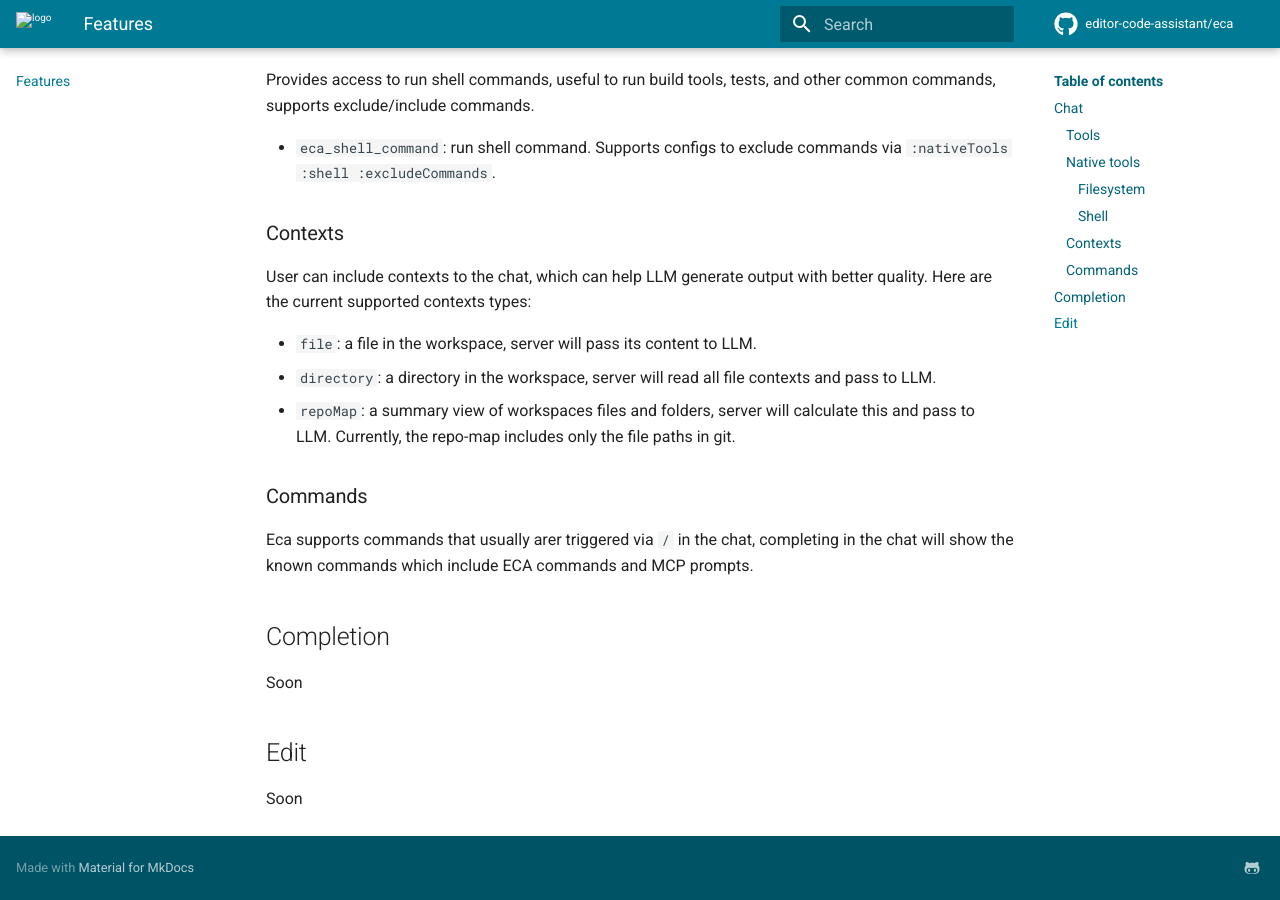
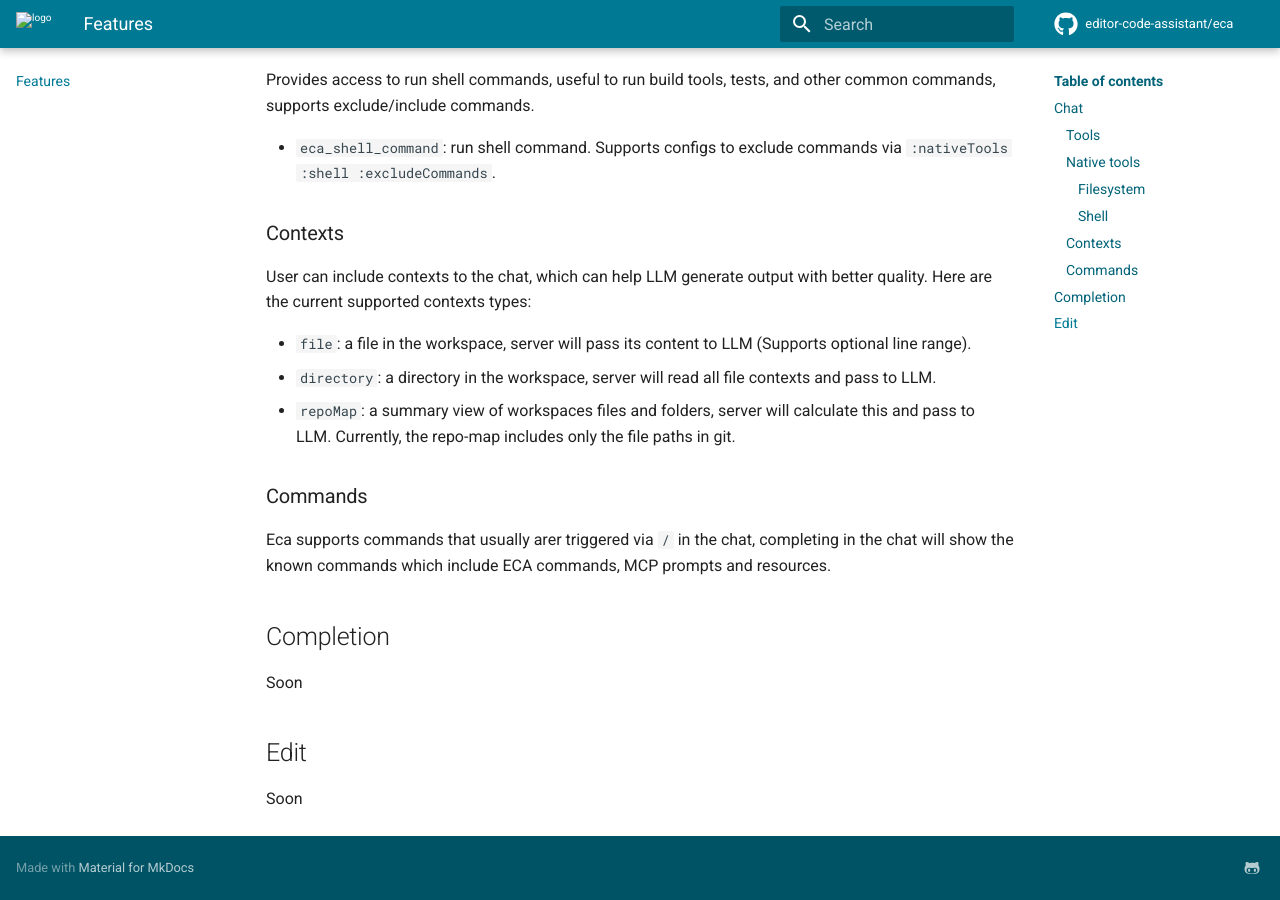
Before and after one commit to tomgeorge/eca, an MkDocs documentation site: the page built from docs/features.md, in a window 1280 px wide and 900 px high, scrolled down 1023 px. Built offline with MkDocs 1.6.1 and Material for MkDocs 9.7.7, drawn with Linux system fonts in a browser that asks for light colours; comment, search, counter and statistics services are not loaded.

```diff
--- a/docs/features.md
+++ b/docs/features.md
@@ -38,13 +38,13 @@
 User can include contexts to the chat, which can help LLM generate output with better quality.
 Here are the current supported contexts types:
 
-- `file`: a file in the workspace, server will pass its content to LLM.
+- `file`: a file in the workspace, server will pass its content to LLM (Supports optional line range).
 - `directory`: a directory in the workspace, server will read all file contexts and pass to LLM.
 - `repoMap`: a summary view of workspaces files and folders, server will calculate this and pass to LLM. Currently, the repo-map includes only the file paths in git.
 
 ### Commands
 
-Eca supports commands that usually arer triggered via `/` in the chat, completing in the chat will show the known commands which include ECA commands and MCP prompts.
+Eca supports commands that usually arer triggered via `/` in the chat, completing in the chat will show the known commands which include ECA commands, MCP prompts and resources.
 
 ##  Completion
 
```
Also changed, not shown: CHANGELOG.md (+2 -0 lines), 1 other file.
